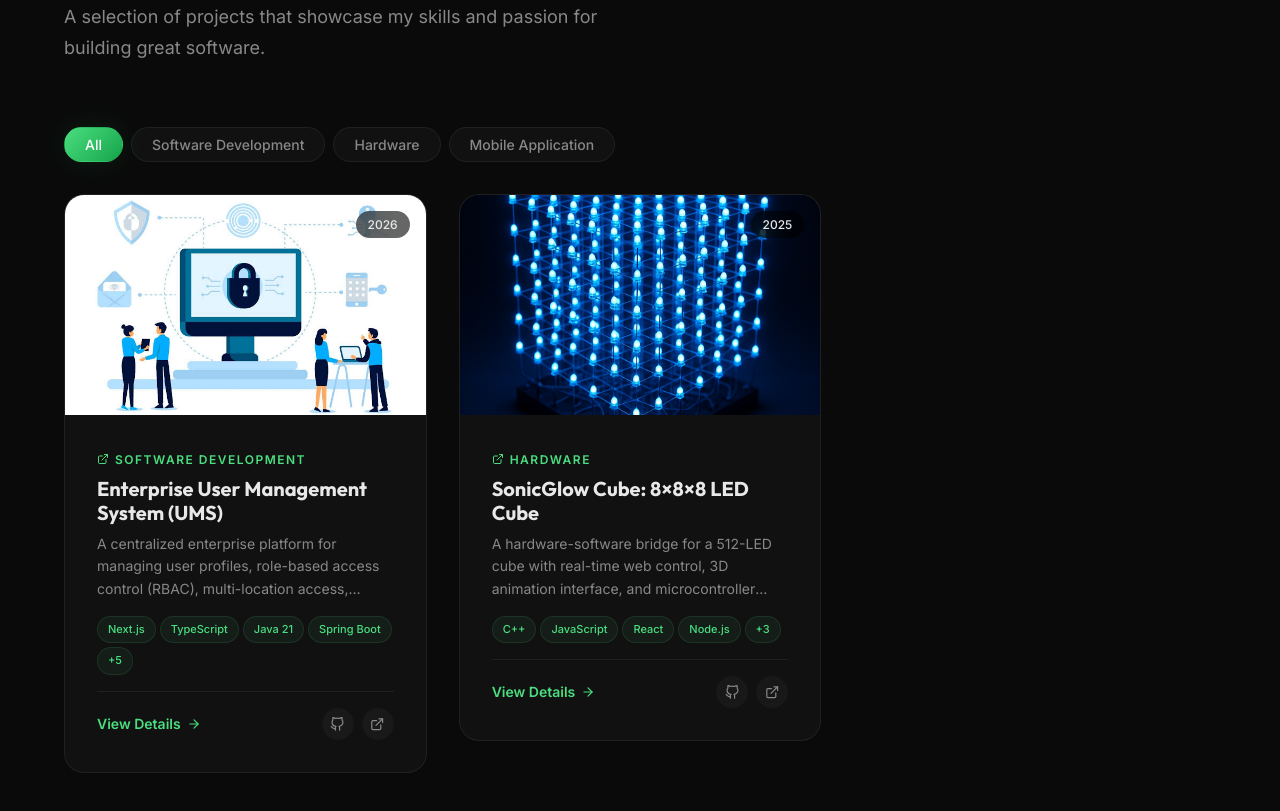
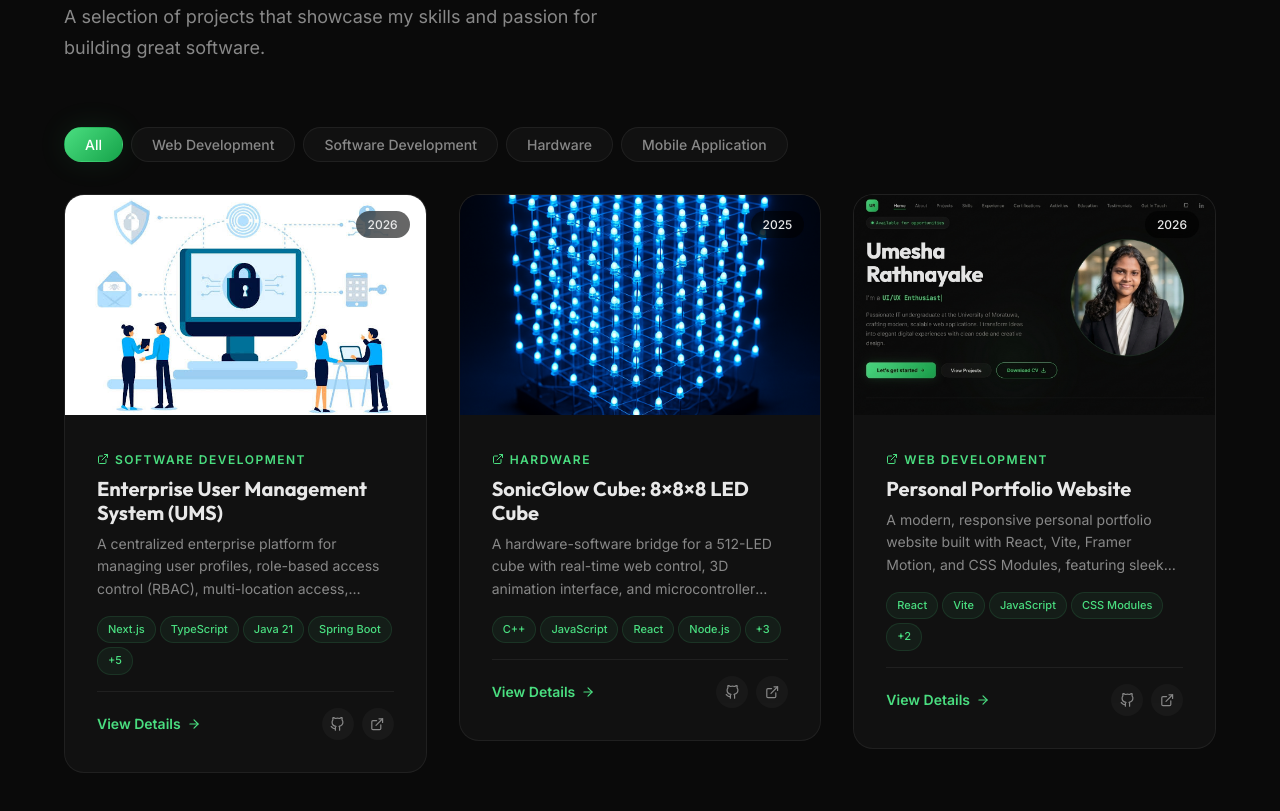
Before and after one commit to umesharandini/my-portfolio, a React (Vite) app: page / in a window 1280 px wide. Shown: the part 2200-3011 px from the top of the page. Built offline with nearby package versions, Linux system fonts and the light colour scheme.

Commit message:
Add Personal Portfolio Website as a web dev project

```diff
--- a/src/components/projects/ProjectDetail.jsx
+++ b/src/components/projects/ProjectDetail.jsx
@@ -178,7 +178,9 @@ export default function ProjectDetail() {
             <ScrollReveal direction="right" delay={0.2}>
               <div className={styles.quickFacts}>
                 <h3 className={styles.quickFactsTitle}>Quick Facts</h3>
-                {[
+                {(Array.isArray(detail.quickFacts)
+                  ? detail.quickFacts
+                  : [
                       { icon: '👥', label: 'Team', value: detail.quickFacts.team },
                       {
                         icon: '🧑‍💻',
@@ -200,7 +202,8 @@ export default function ProjectDetail() {
                         label: 'Budget',
                         value: detail.quickFacts.budget,
                       },
-                ].map((fact) => (
+                    ]
+                ).map((fact) => (
                   <div key={fact.label} className={styles.factItem}>
                     <span className={styles.factIcon}>{fact.icon}</span>
                     <div>
--- a/src/data/projectDetails.js
+++ b/src/data/projectDetails.js
@@ -273,4 +273,71 @@ export const projectDetails = {
       { key: '9', name: 'Rotating Cube' },
     ],
   },
+
+  'project-3': {
+    heroImage: '/images/projects/portfolio-cover.jpg',
+    demoVideo: null,
+    introduction:
+      'A modern, responsive personal portfolio website designed and built from scratch to showcase software engineering projects, technical skills, verified certifications, and academic background. The platform emphasizes aesthetic excellence, high performance, and seamless user experience through a tailored glassmorphic dark theme and interactive micro-animations.',
+    quickFacts: [
+      { icon: '💻', label: 'Project Type', value: 'Personal Portfolio Website' },
+      { icon: '👩‍💻', label: 'Developer', value: 'Umesha Rathnayake (Frontend & UI/UX)' },
+      { icon: '⚡', label: 'Build Tool', value: 'Vite + React 18' },
+      { icon: '🎨', label: 'Design System', value: 'CSS Modules (Glassmorphic Theme)' },
+      { icon: '🚀', label: 'Deployment', value: 'Vercel (CI/CD via GitHub)' },
+    ],
+    problem:
+      'Standard template portfolios often lack personal branding, feel generic, suffer from slow load times, or fail to effectively highlight both technical software engineering depth and modern UI/UX design sensibilities.',
+    solution:
+      'Developed a custom, high-performance Single Page Application using React and Vite with scoped CSS Modules. The interface integrates Framer Motion for subtle scroll reveals, an interactive certificate modal, project case studies, and a direct CV download option.',
+    objectives: [
+      'Deliver lightning-fast page load speeds and smooth navigation using Vite and React',
+      'Craft a distinct, premium glassmorphism dark aesthetic with neon emerald accents',
+      'Implement component-level scoped styling with CSS Modules for clean maintainability',
+      'Incorporate Framer Motion scroll animations and interactive UI micro-interactions',
+      'Establish a streamlined CI/CD pipeline via GitHub and Vercel for automated redeployments',
+    ],
+    detailTechStack: [
+      { name: 'React 18', icon: '⚛️' },
+      { name: 'Vite', icon: '⚡' },
+      { name: 'JavaScript', icon: '📜' },
+      { name: 'CSS Modules', icon: '🎨' },
+      { name: 'Framer Motion', icon: '✨' },
+      { name: 'Vercel', icon: '▲' },
+      { name: 'Git & GitHub', icon: '🐙' },
+      { name: 'React Icons', icon: '🔍' },
+    ],
+    components: [
+      {
+        name: 'Hero & Live CV Download',
+        image: '/images/projects/portfolio-cover.jpg',
+      },
+    ],
+    myContributions: [
+      {
+        title: 'Component Architecture & Development',
+        icon: '⚛️',
+        description:
+          'Structured the application into modular, reusable components using React with Vite. Leveraged CSS Modules for strict style scoping, ensuring clean code separation and zero global style leaks.',
+      },
+      {
+        title: 'UI/UX Design & Glassmorphism Theme',
+        icon: '🎨',
+        description:
+          'Created a dark-mode theme featuring subtle glassmorphic blur effects, emerald green glow accents, custom typography, and fully responsive layouts across mobile, tablet, and desktop.',
+      },
+      {
+        title: 'Motion Design & Micro-interactions',
+        icon: '✨',
+        description:
+          'Implemented Framer Motion scroll reveals, dynamic role typing banner, interactive certificate viewers, and smooth hover animations to create an engaging experience.',
+      },
+      {
+        title: 'CI/CD Pipeline & Automated Deployment',
+        icon: '🚀',
+        description:
+          'Configured continuous integration and deployment using GitHub and Vercel, enabling instant automatic builds and production updates on every git push.',
+      },
+    ],
+  },
 };
--- a/src/data/projects.js
+++ b/src/data/projects.js
@@ -70,6 +70,35 @@ export const projects = [
     },
     featured: true,
   },
+  {
+    id: 'project-3',
+    title: 'Personal Portfolio Website',
+    subtitle: 'Modern, Responsive Developer Portfolio & Showcase',
+    shortDescription: 'A modern, responsive personal portfolio website built with React, Vite, Framer Motion, and CSS Modules, featuring sleek glassmorphism aesthetics and CI/CD via Vercel.',
+    fullDescription: 'Designed and developed a modern, responsive personal portfolio website to showcase projects, skills, certifications, and extracurricular activities. Built using React with Vite for fast development and optimized production builds, featuring component-based architecture with CSS Modules for scoped styling. Implemented smooth scroll-reveal animations using Framer Motion, interactive UI elements, and a glassmorphism-inspired dark theme for a premium user experience. Deployed on Vercel with CI/CD integration via GitHub for automatic redeployment on every push.',
+    coverImage: '/images/projects/portfolio-cover.jpg',
+    images: [
+      '/images/projects/portfolio-cover.jpg',
+    ],
+    video: null,
+    techStack: ['React', 'Vite', 'JavaScript', 'CSS Modules', 'Framer Motion', 'Vercel'],
+    category: 'Web Development',
+    year: '2026',
+    role: 'Frontend Developer & UI/UX Designer',
+    duration: 'Personal Project',
+    features: [
+      'Designed and developed a modern, responsive personal portfolio website to showcase projects, skills, certifications, and extracurricular activities.',
+      'Built using React with Vite for fast development and optimized production builds, featuring component-based architecture with CSS Modules for scoped styling.',
+      'Implemented smooth scroll-reveal animations using Framer Motion, interactive UI elements, and a glassmorphism-inspired dark theme for a premium user experience.',
+      'Deployed on Vercel with CI/CD integration via GitHub for automatic redeployment on every push.',
+    ],
+    takeaway: 'Building my personal portfolio website enabled me to design a refined design system from scratch using CSS Modules and glassmorphic styling, master Framer Motion animations, and establish an automated CI/CD pipeline with GitHub and Vercel for seamless production deployments.',
+    links: {
+      live: 'https://my-portfolio-murex-gamma-vzdhdhsf1z.vercel.app/',
+      github: 'https://github.com/umesharandini/my-portfolio.git',
+    },
+    featured: true,
+  },
 ];
 
-export const projectCategories = ['All', 'Software Development', 'Hardware', 'Mobile Application']  ;
+export const projectCategories = ['All', 'Web Development', 'Software Development', 'Hardware', 'Mobile Application'];
```
Also changed, not shown: public/images/projects/portfolio-cover.jpg (added). Lines whose indentation alone changed are shown as unchanged.
